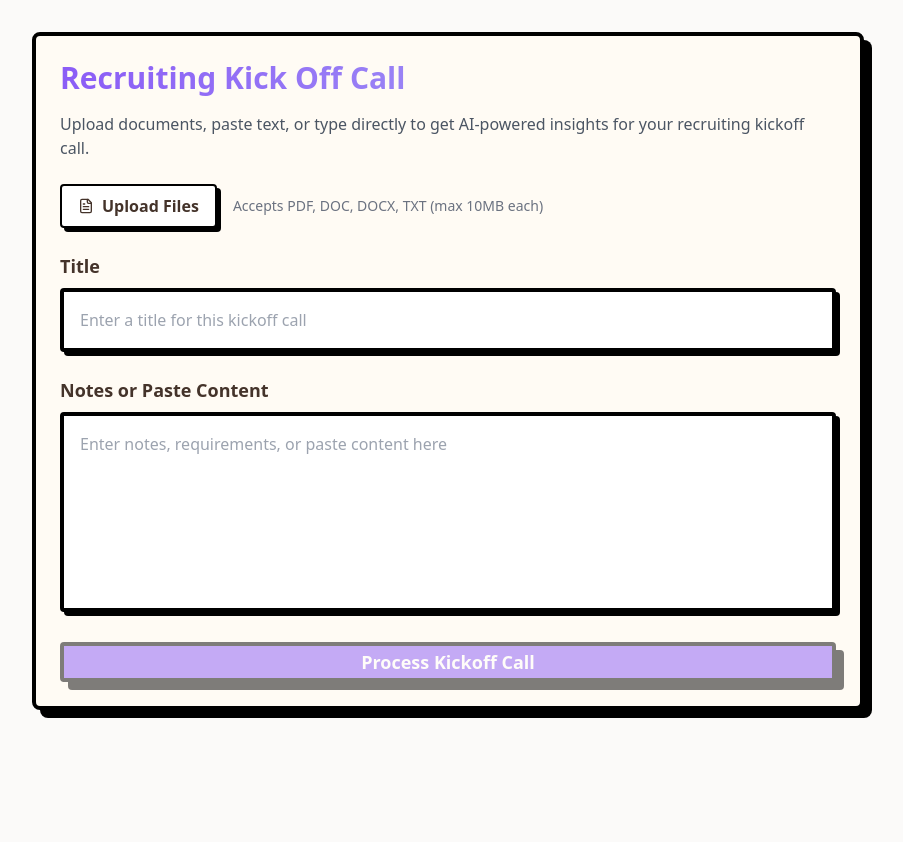
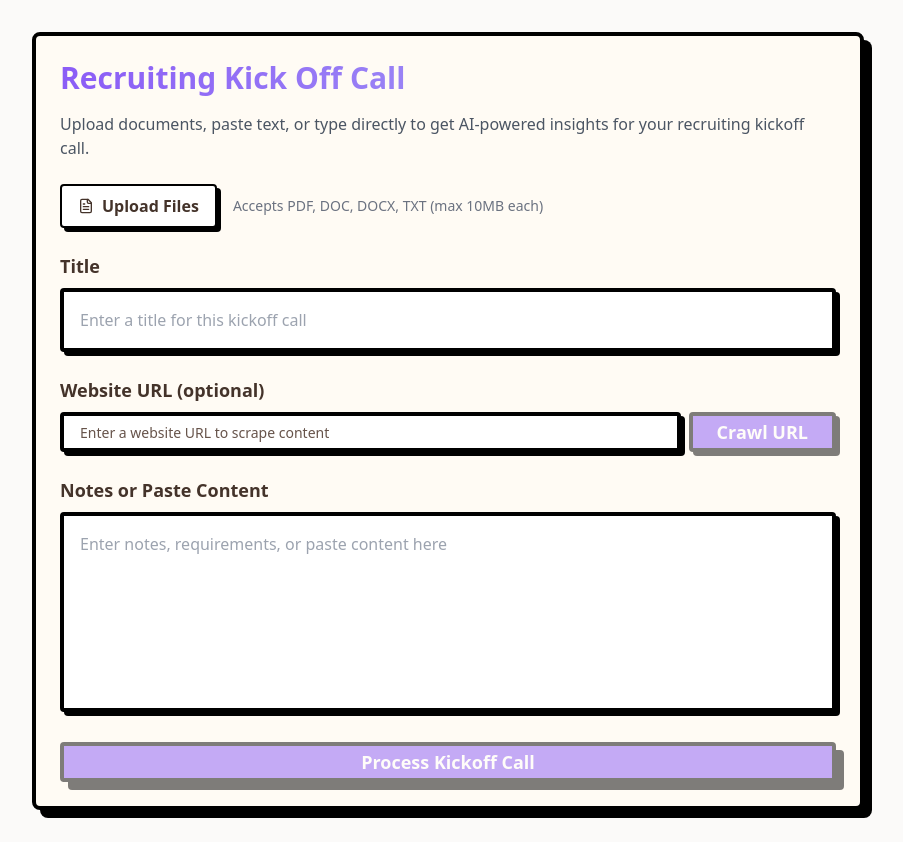
Before and after one commit to hiapplyco/blind-nut, a React (Vite) app: page /kickoff-call in a window 1280 px wide. Shown: the whole page, without its empty margins (192-1095 px from the left). Before the commit the page ends 800 px from the top, so only its background shows below. Built offline with nearby package versions, Linux system fonts and the light colour scheme.

Commit message:
Add URL scraper functionality
Adds a new input field to allow users to scrape content from URLs.

```diff
--- a/package.json
+++ b/package.json
@@ -14,6 +14,7 @@
     "@daily-co/daily-react": "^0.15.0",
     "@google/generative-ai": "^0.21.0",
     "@hookform/resolvers": "^3.9.0",
+    "@mendable/firecrawl-js": "^1.16.0",
     "@radix-ui/react-accordion": "^1.2.0",
     "@radix-ui/react-alert-dialog": "^1.1.1",
     "@radix-ui/react-aspect-ratio": "^1.1.0",
--- a/src/components/kickoff-call/KickoffForm.tsx
+++ b/src/components/kickoff-call/KickoffForm.tsx
@@ -4,6 +4,8 @@ import { toast } from "sonner";
 import { supabase } from "@/integrations/supabase/client";
 import { useNavigate } from "react-router-dom";
 import { Button } from "@/components/ui/button";
+import { Input } from "@/components/ui/input";
+import { FirecrawlService } from "@/utils/FirecrawlService";
 
 interface KickoffFormProps {
   isProcessing: boolean;
@@ -14,6 +16,32 @@ export const KickoffForm = ({ isProcessing, filePaths }: KickoffFormProps) => {
   const navigate = useNavigate();
   const [textInput, setTextInput] = useState("");
   const [title, setTitle] = useState("");
+  const [url, setUrl] = useState("");
+  const [isCrawling, setIsCrawling] = useState(false);
+
+  const handleCrawl = async () => {
+    if (!url.trim()) {
+      toast.error("Please enter a URL to crawl");
+      return;
+    }
+
+    setIsCrawling(true);
+    try {
+      const result = await FirecrawlService.crawlWebsite(url);
+      if (result.success && result.data) {
+        setTextInput(prev => prev + (prev ? '\n\n' : '') + result.data);
+        toast.success("Successfully crawled website content!");
+        setUrl('');
+      } else {
+        toast.error(result.error || "Failed to crawl website");
+      }
+    } catch (error) {
+      console.error('Error crawling website:', error);
+      toast.error("Failed to crawl website");
+    } finally {
+      setIsCrawling(false);
+    }
+  };
 
   const handleSubmit = async (e: React.FormEvent) => {
     e.preventDefault();
@@ -60,6 +88,34 @@ export const KickoffForm = ({ isProcessing, filePaths }: KickoffFormProps) => {
       </div>
 
       <div className="space-y-2">
+        <label htmlFor="url" className="text-lg font-bold block">
+          Website URL (optional)
+        </label>
+        <div className="flex gap-2">
+          <Input
+            id="url"
+            type="url"
+            value={url}
+            onChange={(e) => setUrl(e.target.value)}
+            placeholder="Enter a website URL to scrape content"
+            className="flex-1 p-4 border-4 border-black rounded bg-white
+              shadow-[4px_4px_0px_0px_rgba(0,0,0,1)] font-medium focus:ring-0 focus:border-black"
+          />
+          <Button
+            type="button"
+            onClick={handleCrawl}
+            disabled={isCrawling || !url.trim()}
+            className="bg-[#8B5CF6] text-white py-4 px-6 rounded font-bold text-lg border-4
+              border-black shadow-[4px_4px_0px_0px_rgba(0,0,0,1)] hover:translate-y-1
+              hover:translate-x-1 hover:shadow-[2px_2px_0px_0px_rgba(0,0,0,1)] transition-all
+              disabled:opacity-50 disabled:cursor-not-allowed whitespace-nowrap"
+          >
+            {isCrawling ? 'Crawling...' : 'Crawl URL'}
+          </Button>
+        </div>
+      </div>
+
+      <div className="space-y-2">
         <label htmlFor="content" className="text-lg font-bold block">
           Notes or Paste Content
         </label>
--- /dev/null
+++ b/src/utils/FirecrawlService.ts
@@ -0,0 +1,50 @@
+
+import FirecrawlApp from '@mendable/firecrawl-js';
+import { supabase } from "@/integrations/supabase/client";
+
+interface ErrorResponse {
+  success: false;
+  error: string;
+}
+
+interface CrawlStatusResponse {
+  success: true;
+  status: string;
+  completed: number;
+  total: number;
+  creditsUsed: number;
+  expiresAt: string;
+  data: any[];
+}
+
+type CrawlResponse = CrawlStatusResponse | ErrorResponse;
+
+export class FirecrawlService {
+  private static firecrawlApp: FirecrawlApp | null = null;
+
+  static async crawlWebsite(url: string): Promise<{ success: boolean; error?: string; data?: any }> {
+    try {
+      const { data: { session }, error: sessionError } = await supabase.auth.getSession();
+      if (sessionError || !session) {
+        return { success: false, error: 'Authentication required' };
+      }
+
+      const { data: { text }, error: functionError } = await supabase.functions.invoke('firecrawl-url', {
+        body: { url }
+      });
+
+      if (functionError) {
+        console.error('Error calling Firecrawl:', functionError);
+        return { success: false, error: functionError.message };
+      }
+
+      return { success: true, data: text };
+    } catch (error) {
+      console.error('Error during crawl:', error);
+      return {
+        success: false,
+        error: error instanceof Error ? error.message : 'Failed to connect to Firecrawl API'
+      };
+    }
+  }
+}
```
Also changed, not shown: 2 other files (tests, documents, lock files or other folders).
